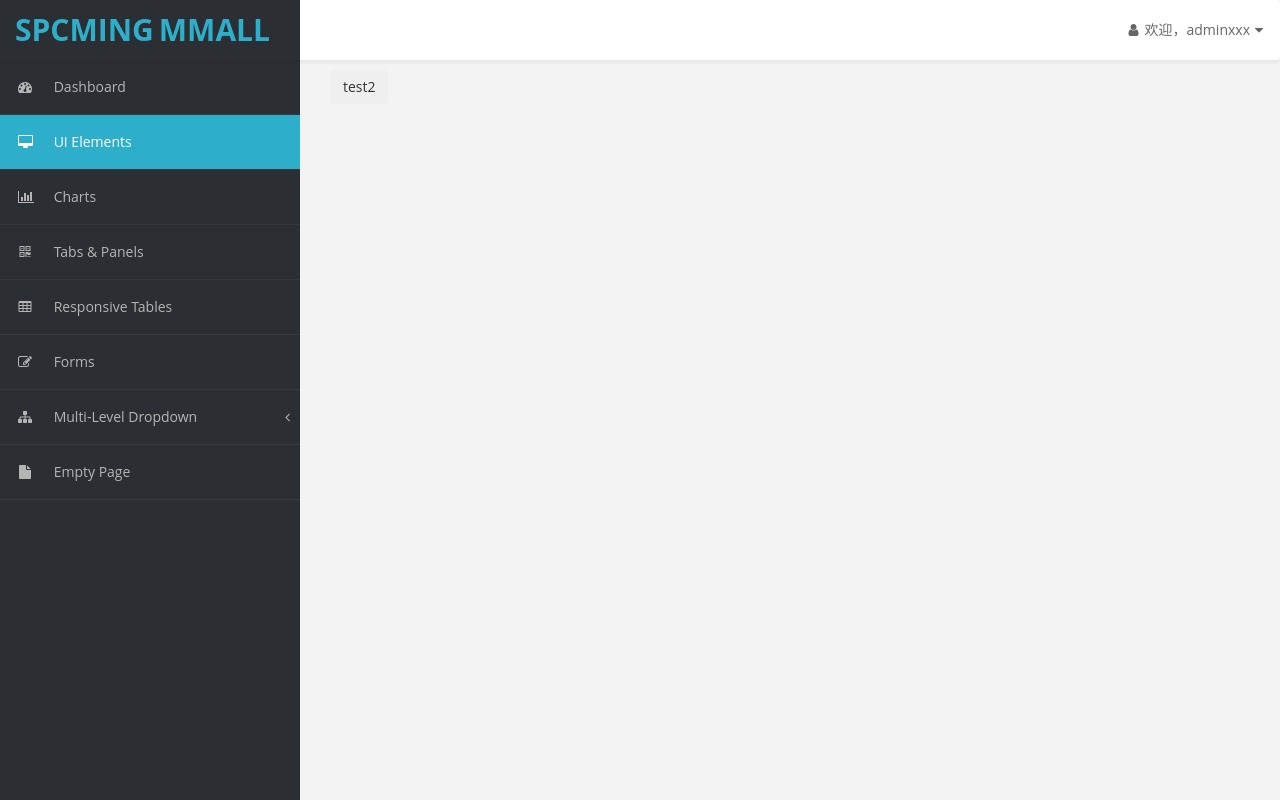
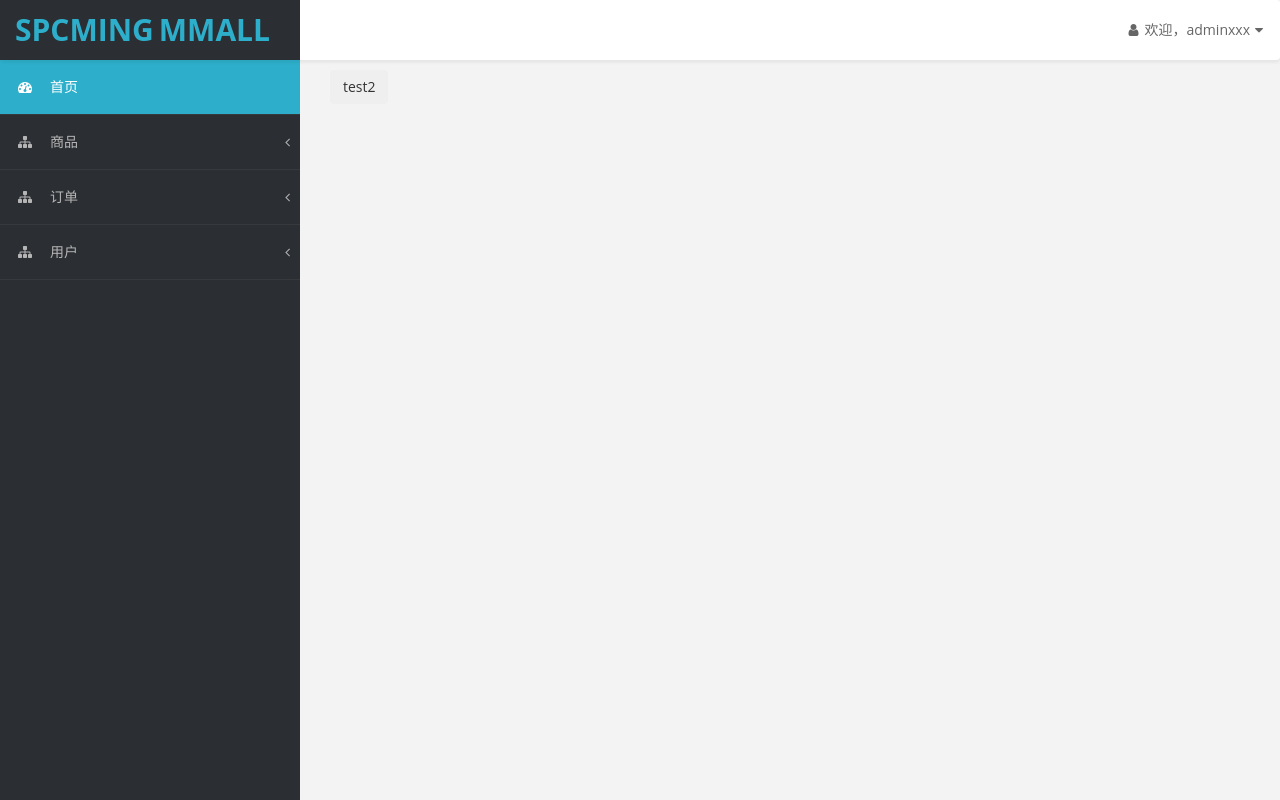
Before and after one commit to MING0604/E_commerce_backstage, a React app: page / in a window 1280 px wide. Built offline with nearby package versions, Linux system fonts and the light colour scheme.

Commit message:
修改了侧边栏展开逻辑，点击侧边栏时不再折叠其他侧边栏

```diff
--- a/src/app.jsx
+++ b/src/app.jsx
@@ -13,7 +13,8 @@ class App extends Component {
                 <Layout>
                     <Switch>
                         <Route path='/' component={Home}/>
-                        <Redirect from="*" to="/"/>
+                        <Route path='/product' component={Home}/>
+                        <Route path='/product-category' component={Home}/>
                     </Switch>
                 </Layout>
 
--- a/src/component/side-nav/index.jsx
+++ b/src/component/side-nav/index.jsx
@@ -1,71 +1,140 @@
 import React, { Component } from 'react'
+import { Link, NavLink } from 'react-router-dom'
 
 class SideNav extends Component {
     constructor(props) {
         super(props)
 
         this.state = {
-
+            item_data:[
+                {
+                    name:'首页',
+                    url:'/',
+                    isExact:true,
+                    iconClass:'fa fa-dashboard',
+                    hasChild:false,
+                    isActive:false,
+                    children:null
+                },
+                {
+                    name:'商品',
+                    url:'/product',
+                    isExact:false,
+                    iconClass:'fa fa-sitemap',
+                    hasChild:true,
+                    isActive:false,
+                    children:[
+                        {
+                            name:'商品管理',
+                            url:'/product'
+                        },
+                        {
+                            name:'品类管理',
+                            url:'/product-category'
+                        }
+                    ]
+                },
+                {
+                    name:'订单',
+                    url:'/order',
+                    isExact:false,
+                    iconClass:'fa fa-sitemap',
+                    hasChild:true,
+                    isActive:false,
+                    children:[
+                        {
+                            name:'订单管理',
+                            url:'/order'
+                        }
+                    ]
+                },
+                {
+                    name:'用户',
+                    url:'/user',
+                    isExact:false,
+                    iconClass:'fa fa-sitemap',
+                    hasChild:true,
+                    isActive:false,
+                    children:[
+                        {
+                            name:'用户管理',
+                            url:'/user'
+                        }
+                    ]
+                }
+            ]
         }
     }
 
+    handleClick(index){
+        let item_data=JSON.parse(JSON.stringify(this.state.item_data))
+        item_data=item_data.map((v,i)=>{
+            if(i==index){
+                v.isActive=!v.isActive;
+            }else{
+                v.isActive=false;
+            }
+            return v
+        })
+        this.setState({
+            item_data
+        })
+    }
     render() {
         return (
-            <div className="navbar-default navbar-side" role="navigation">
+            <div className="navbar-default navbar-side">
             <div className="sidebar-collapse">
-                <ul className="nav" id="main-menu">
+                <ul className="nav" >
+                    {this.state.item_data.map((v,i)=>{
+                        return(
+                            <li key={i} className={v.isActive?'active':''}>
+                                {
+                                    v.children?
+                                    (
+                                        <Link to={v.url} data-index={i} onClick={(e)=>{this.handleClick(e.target.getAttribute("data-index"))}}>
+                                            <i className={v.iconClass}></i>
+                                            <span>{v.name}</span>
+                                            {
+                                                v.children?(
+                                                    <span className="fa arrow"></span>
+                                                ):null
+                                            }
+                                        </Link>
+                                    )
+                                    :
+                                    (
+                                        <NavLink to={v.url} exact={v.isExact} activeClassName='active-menu'>
+                                            <i className={v.iconClass}></i>
+                                            <span>{v.name}</span>
+                                            {
+                                                v.children?(
+                                                    <span className="fa arrow"></span>
+                                                ):null
+                                            }
+                                        </NavLink>
+                                    )
+                                }
+                                {
+                                    v.children?(
+                                        <ul className={`nav nav-second-level collapse ${v.isActive?'in':''}`}>
+                                            {
+                                                v.children.map((v,i)=>{
+                                                    return(
+                                                        <li key={i}>
+                                                            <NavLink to={v.url} activeClassName='active-menu'>{v.name}</NavLink>
+                                                        </li>
+                                                    )
+                                                })
+                                            }
+                                        </ul>
+                                    )
+                                    :
+                                    null
+                                }
+                            </li>
+                        )
+                    })}
 
-                    <li>
-                        <a href="index.html"><i className="fa fa-dashboard"></i> Dashboard</a>
-                    </li>
-                    <li>
-                        <a href="ui-elements.html" className="active-menu"><i className="fa fa-desktop"></i> UI Elements</a>
-                    </li>
-					<li>
-                        <a href="chart.html"><i className="fa fa-bar-chart-o"></i> Charts</a>
-                    </li>
-                    <li>
-                        <a href="tab-panel.html"><i className="fa fa-qrcode"></i> Tabs &amp; Panels</a>
-                    </li>
-
-                    <li>
-                        <a href="table.html"><i className="fa fa-table"></i> Responsive Tables</a>
-                    </li>
-                    <li>
-                        <a href="form.html"><i className="fa fa-edit"></i> Forms </a>
-                    </li>
-
-
-                    <li>
-                        <a href="#"><i className="fa fa-sitemap"></i> Multi-Level Dropdown<span className="fa arrow"></span></a>
-                        <ul className="nav nav-second-level collapse">
-                            <li>
-                                <a href="#">Second Level Link</a>
-                            </li>
-                            <li>
-                                <a href="#">Second Level Link</a>
-                            </li>
-                            <li>
-                                <a href="#">Second Level Link<span className="fa arrow"></span></a>
-                                <ul className="nav nav-third-level collapse">
-                                    <li>
-                                        <a href="#">Third Level Link</a>
-                                    </li>
-                                    <li>
-                                        <a href="#">Third Level Link</a>
-                                    </li>
-                                    <li>
-                                        <a href="#">Third Level Link</a>
-                                    </li>
-
-                                </ul>
-
-                            </li>
-                        </ul>
-                    </li>
-                    <li>
-                        <a href="empty.html"><i className="fa fa-fw fa-file"></i> Empty Page</a>
-                    </li>
                 </ul>
 
             </div>
@@ -76,3 +145,49 @@ class SideNav extends Component {
 }
 
 export default SideNav
+// 以下使原本教程中使用的代码，我将其进行了重写
+{/* <li>
+    <NavLink to="/" exact activeClassName='active-menu'>
+        <i className="fa fa-dashboard"></i>
+        <span>首页</span>
+    </NavLink>
+</li>
+<li className='active'>
+    <Link to="/product">
+        <i className="fa fa-sitemap"></i>
+        <span>商品</span>
+        <span className="fa arrow"></span>
+    </Link>
+    <ul className="nav nav-second-level collapse in" >
+        <li>
+            <NavLink to="/product" activeClassName="active-menu">商品管理</NavLink>
+        </li>
+        <li>
+            <NavLink to="/product-category" activeClassName="active-menu">品类管理</NavLink>
+        </li>
+    </ul>
+</li>
+<li className='active'>
+    <Link to="/order">
+        <i className="fa fa-sitemap"></i>
+        <span>订单</span>
+        <span className="fa arrow"></span>
+    </Link>
+    <ul className="nav nav-second-level collapse in">
+        <li>
+            <NavLink to="/order" activeClassName="active-menu">订单管理</NavLink>
+        </li>
+    </ul>
+</li>
+<li className='active'>
+    <Link to="/user">
+        <i className="fa fa-sitemap"></i>
+        <span>用户</span>
+        <span className="fa arrow"></span>
+    </Link>
+    <ul className="nav nav-second-level collapse in">
+        <li>
+            <NavLink to="/user" activeClassName="active-menu">用户管理</NavLink>
+        </li>
+    </ul>
+</li> */}
```
